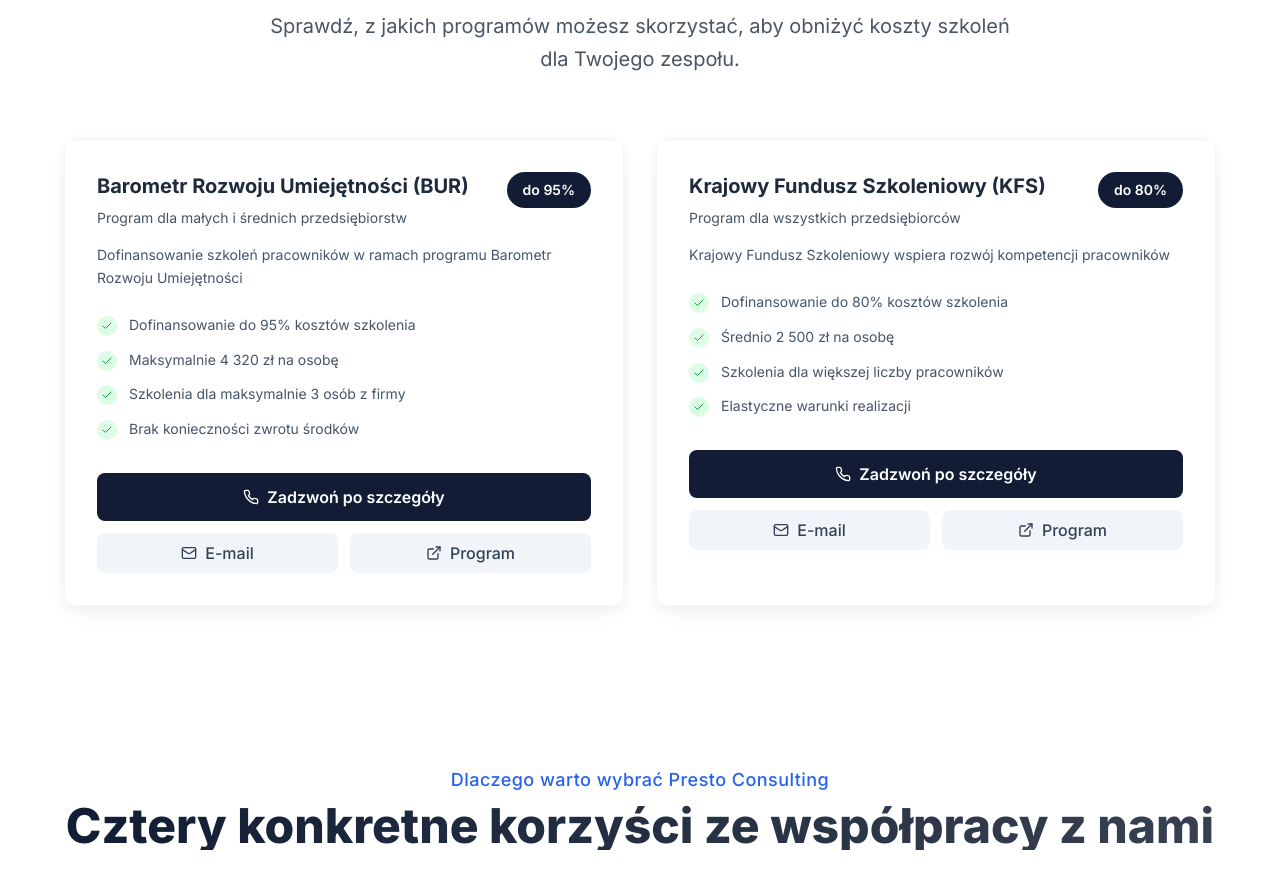
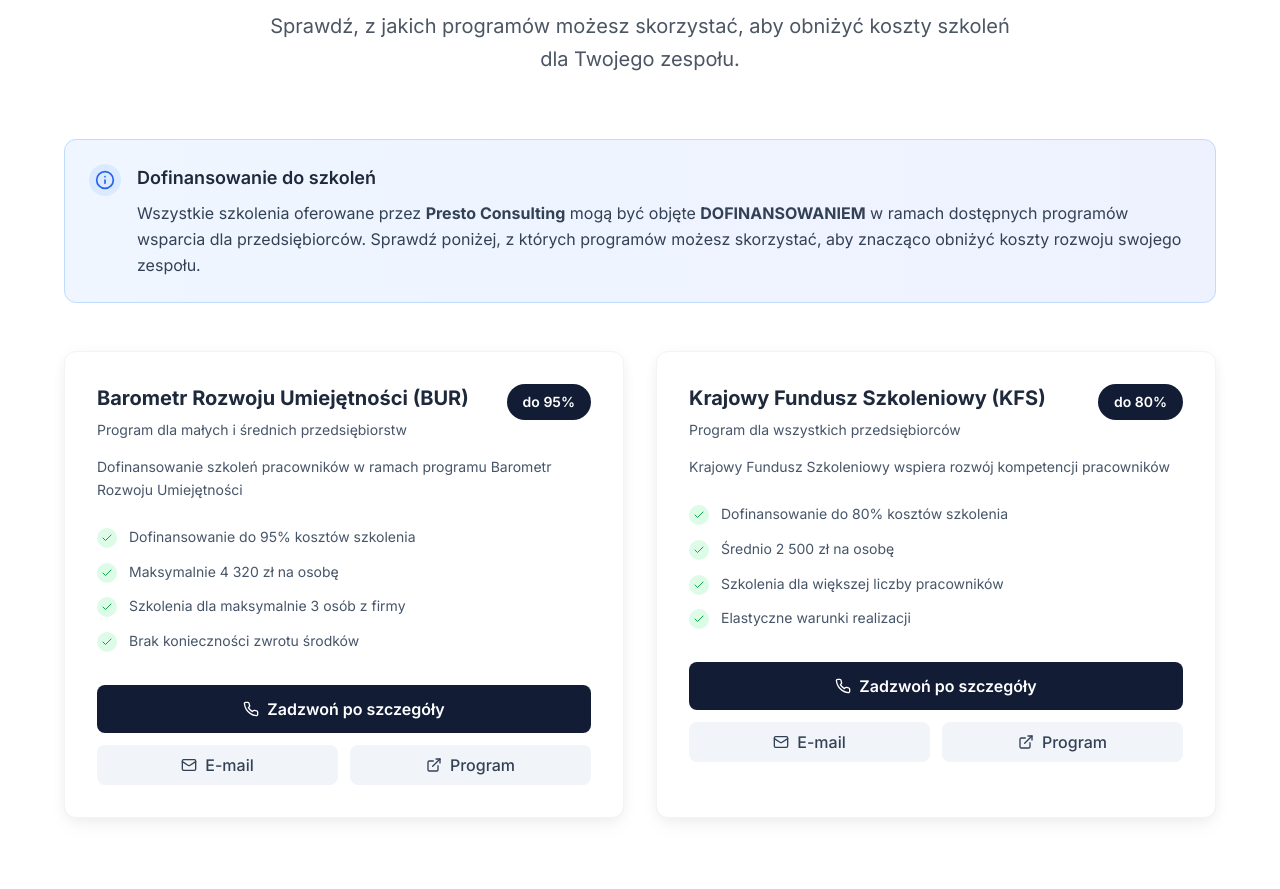
Before and after one commit to facetcoztoba/presto-web-dynamics, a React (Vite) app: page / in a window 1280 px wide. Shown: the part 3440-4329 px from the top of the page. Built offline with nearby package versions, Linux system fonts and the light colour scheme.

Commit message:
feat: Implement funding information
Added introductory text to the FundingSection to inform users about training subsidies.

```diff
--- a/src/components/FundingSection.tsx
+++ b/src/components/FundingSection.tsx
@@ -1,6 +1,5 @@
-
 import React from 'react';
-import { Phone, Mail, ExternalLink, Check } from 'lucide-react';
+import { Phone, Mail, ExternalLink, Check, Info } from 'lucide-react';
 import SectionHeader from './SectionHeader';
 
 const FundingSection: React.FC = () => {
@@ -48,6 +47,23 @@ const FundingSection: React.FC = () => {
           title="Dostępne programy dofinansowania"
           description="Sprawdź, z jakich programów możesz skorzystać, aby obniżyć koszty szkoleń dla Twojego zespołu."
         />
+
+        {/* Funding Information Banner */}
+        <div className="bg-gradient-to-r from-blue-50 to-indigo-50 border border-blue-200 rounded-xl p-6 mb-12 animate-fade-in-up">
+          <div className="flex items-start space-x-4">
+            <div className="flex-shrink-0 w-8 h-8 bg-blue-100 text-blue-600 rounded-full flex items-center justify-center">
+              <Info className="w-5 h-5" />
+            </div>
+            <div>
+              <h3 className="text-lg font-semibold text-slate-800 mb-2 font-inter">
+                Dofinansowanie do szkoleń
+              </h3>
+              <p className="text-slate-700 leading-relaxed font-inter">
+                Wszystkie szkolenia oferowane przez <strong>Presto Consulting</strong> mogą być objęte <strong>DOFINANSOWANIEM</strong> w ramach dostępnych programów wsparcia dla przedsiębiorców. Sprawdź poniżej, z których programów możesz skorzystać, aby znacząco obniżyć koszty rozwoju swojego zespołu.
+              </p>
+            </div>
+          </div>
+        </div>
 
         <div className="grid grid-cols-1 lg:grid-cols-2 gap-8">
           {programs.map((program, index) => (
```
